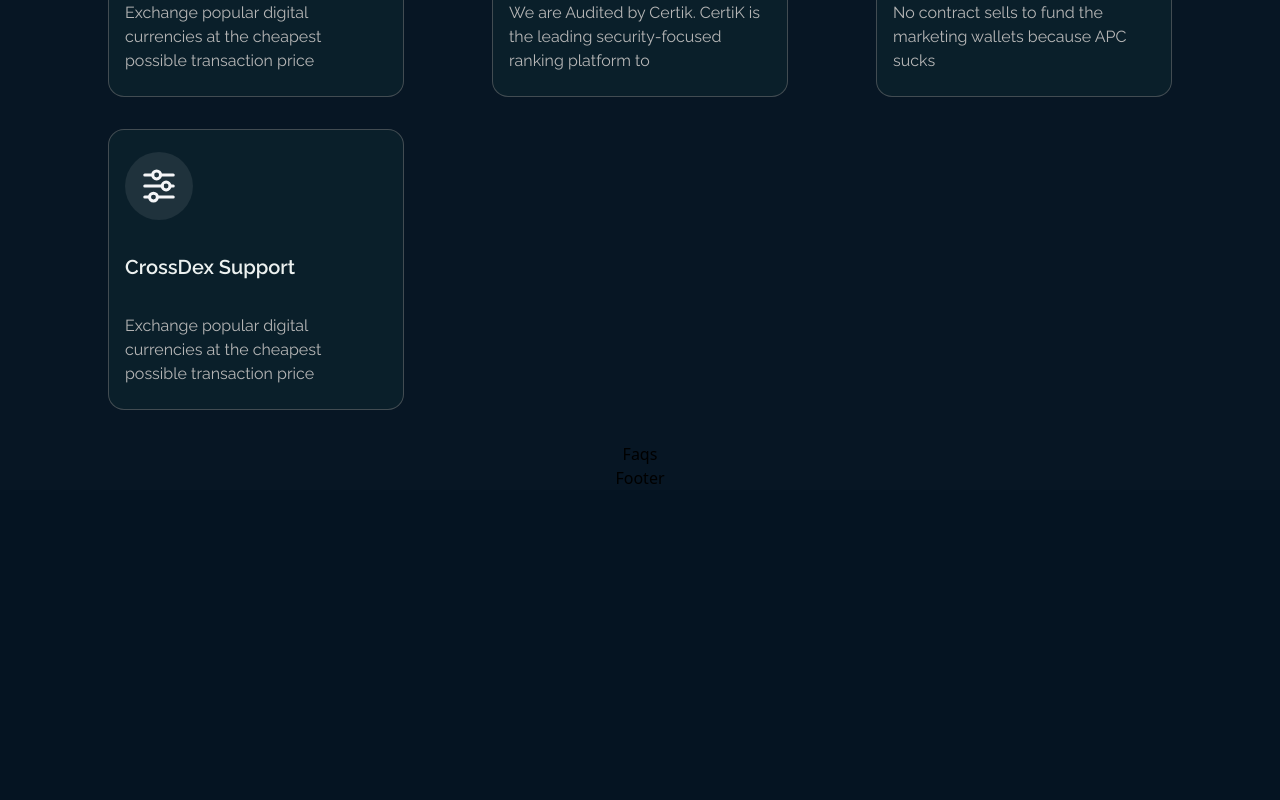
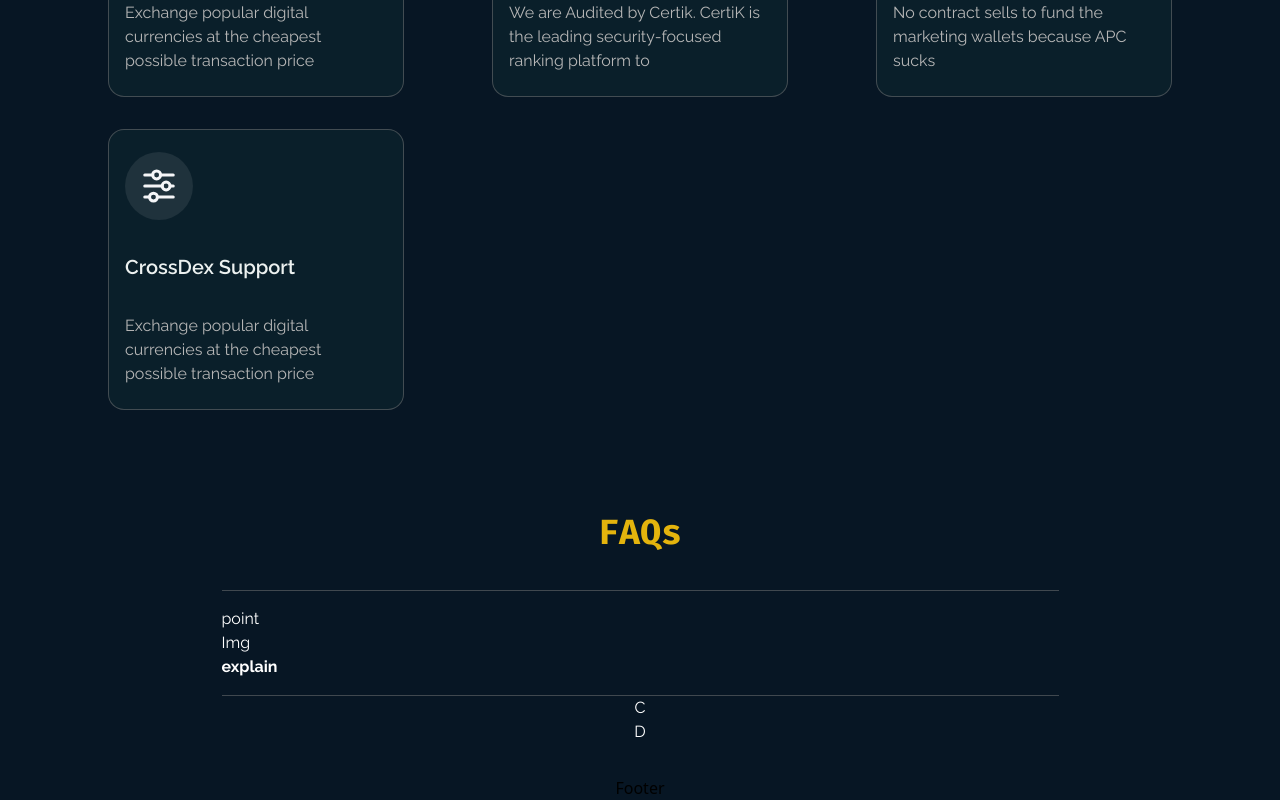
Before and after one commit to traez/frontend-intern-task-moonex-dotprolabs, a Next.js app: page / in a window 1280 px wide. Shown: the part 1510-2310 px from the top of the page. Before the commit the page ends 2000 px from the top, so only its background shows below. Built offline with nearby package versions, Linux system fonts and the light colour scheme.

Commit message:
feat: enhance Faqs and Features components with improved layout and styling

```diff
--- a/src/components/Faqs.tsx
+++ b/src/components/Faqs.tsx
@@ -1,9 +1,20 @@
-
-
 const Faqs = () => {
   return (
-    <div className="flex-grow flex-shrink overflow-auto">Faqs</div>
-  )
-}
+    <section className="flex-grow flex-shrink overflow-auto mx-auto w-full max-w-[997px] h-auto py-8 px-[1.25rem] sm:px-[3.5rem] lg:px-[5rem] flex flex-col justify-center items-center">
+      <article className="font-firaCode text-[#E4B40D] font-extrabold text-[35px] w-full border-b border-[#7A7A7A]/50 py-8">
+        <p className="justify-self-center">FAQs</p>
+      </article>
+      <article className="font-raleway text-white w-full border-b border-[#7A7A7A]/50 py-4">
+        <menu>
+          <p>point</p>
+          <div>Img</div>
+        </menu>
+        <b>explain</b>
+      </article>
+      <article className="font-raleway text-white">C</article>
+      <article className="font-raleway text-white">D</article>
+    </section>
+  );
+};
 
-export default Faqs
+export default Faqs;
--- a/src/components/Features.tsx
+++ b/src/components/Features.tsx
@@ -2,7 +2,7 @@
 
 const Features = () => {
   return (
-    <section className="flex-grow flex-shrink overflow-auto flex flex-col gap-y-8 py-8 text-white w-full h-auto px-[1.25rem] sm:px-[3.5rem] lg:px-[5rem]">
+    <section className="flex-grow flex-shrink overflow-auto flex flex-col gap-y-8 py-8 w-full h-auto px-[1.25rem] sm:px-[3.5rem] lg:px-[5rem]">
       <p className="font-firaCode mx-auto font-extrabold text-[45px]">
         <span className="text-white mr-4">Our</span>
         <span className="text-[#E4B40D]">Features</span>
```
Also changed, not shown: public/icon-plus.png (renamed from public/Group 54.png), public/icon-vdown.png (renamed from public/Group 54-1.png).
